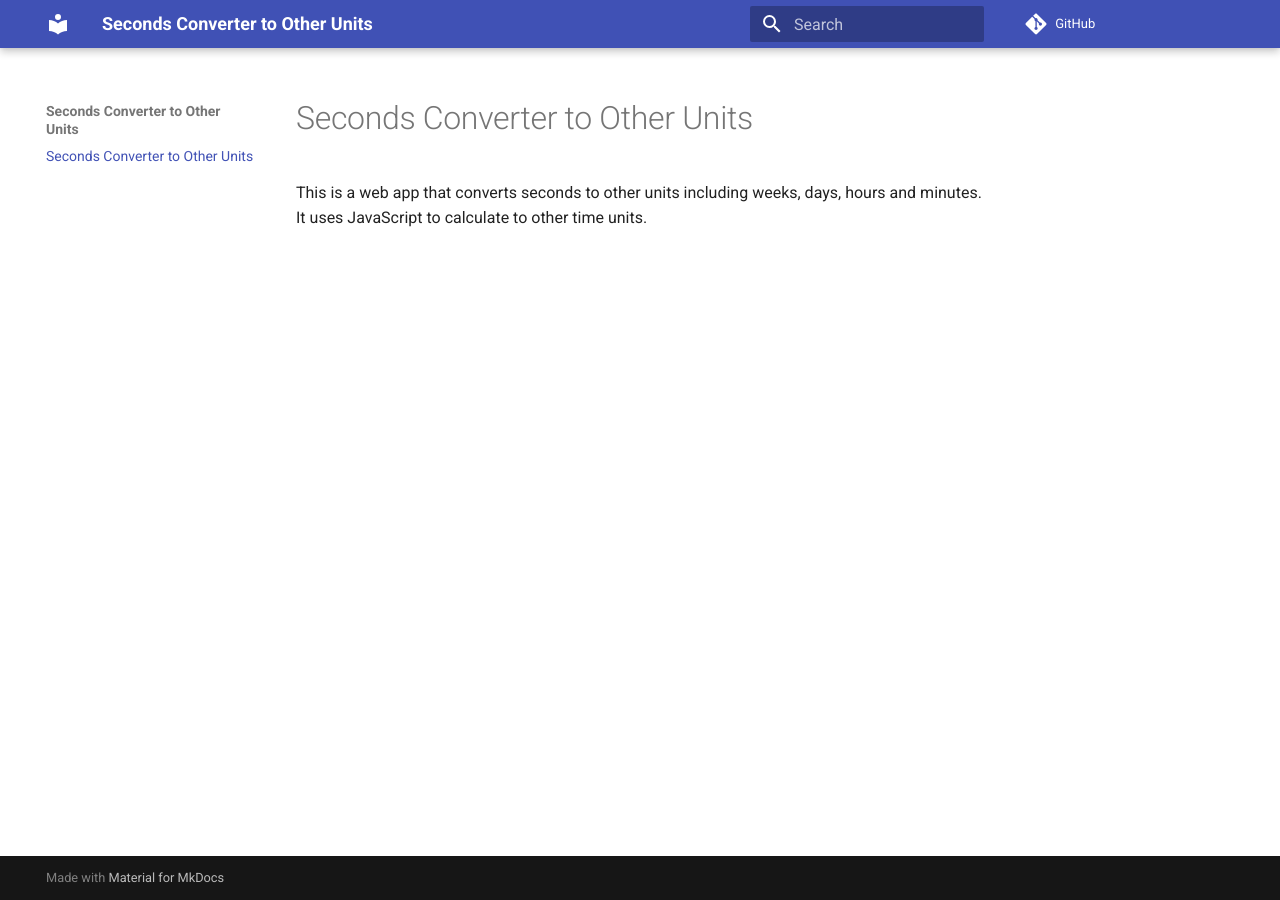
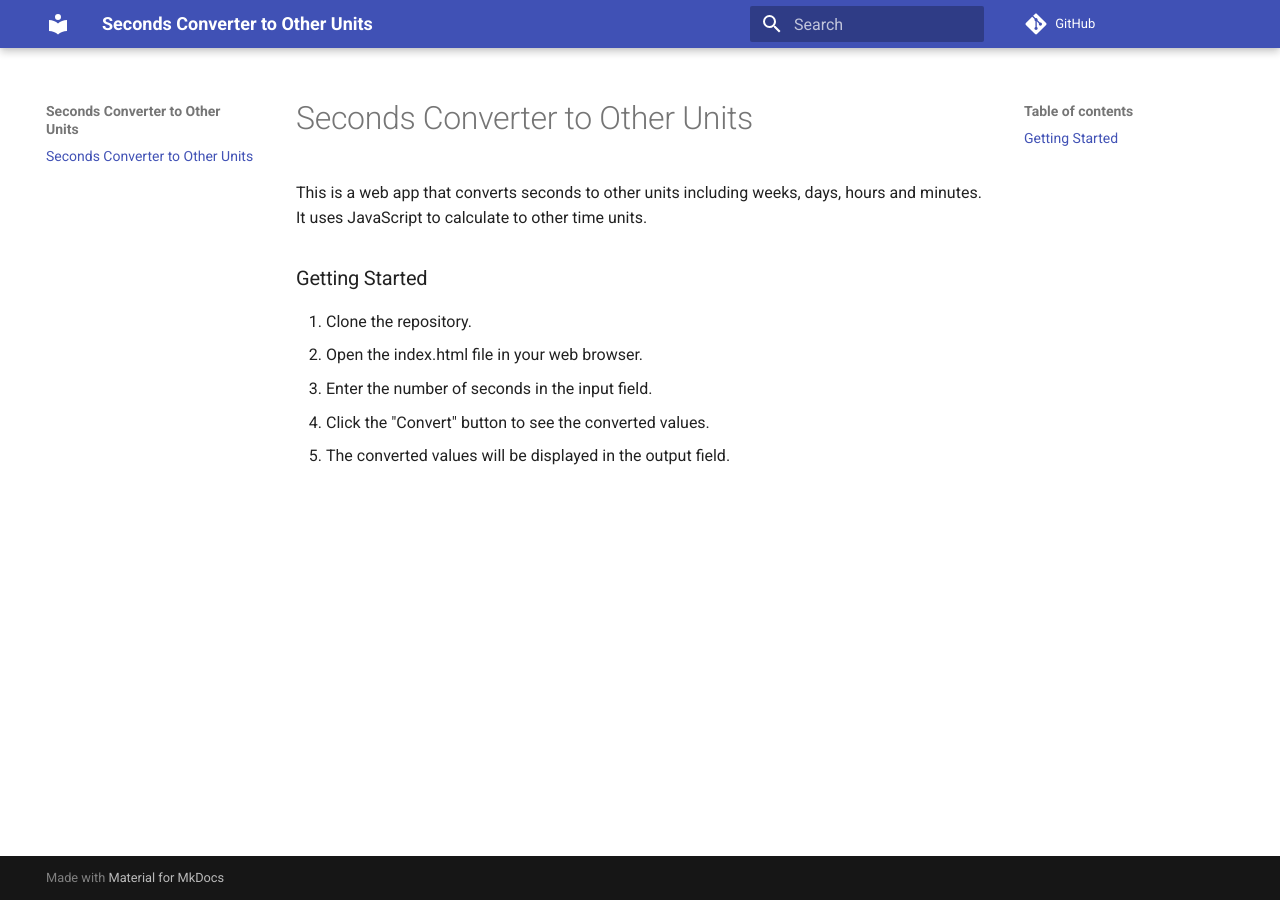
Before and after one commit to lulunac27a/seconds-converter-to-other-units, an MkDocs documentation site: the page built from docs/index.md, in a window 1280 px wide. Built offline with MkDocs 1.6.1 and Material for MkDocs 9.7.7, drawn with Linux system fonts in a browser that asks for light colours; comment, search, counter and statistics services are not loaded.

Commit message:
Add getting started section in README

```diff
--- a/docs/index.md
+++ b/docs/index.md
@@ -1,3 +1,11 @@
 # Seconds Converter to Other Units
 
 This is a web app that converts seconds to other units including weeks, days, hours and minutes. It uses JavaScript to calculate to other time units.
+
+### Getting Started
+
+1. Clone the repository.
+2. Open the index.html file in your web browser.
+3. Enter the number of seconds in the input field.
+4. Click the "Convert" button to see the converted values.
+5. The converted values will be displayed in the output field.
```
Also changed, not shown: README.md (+8 -0 lines).
